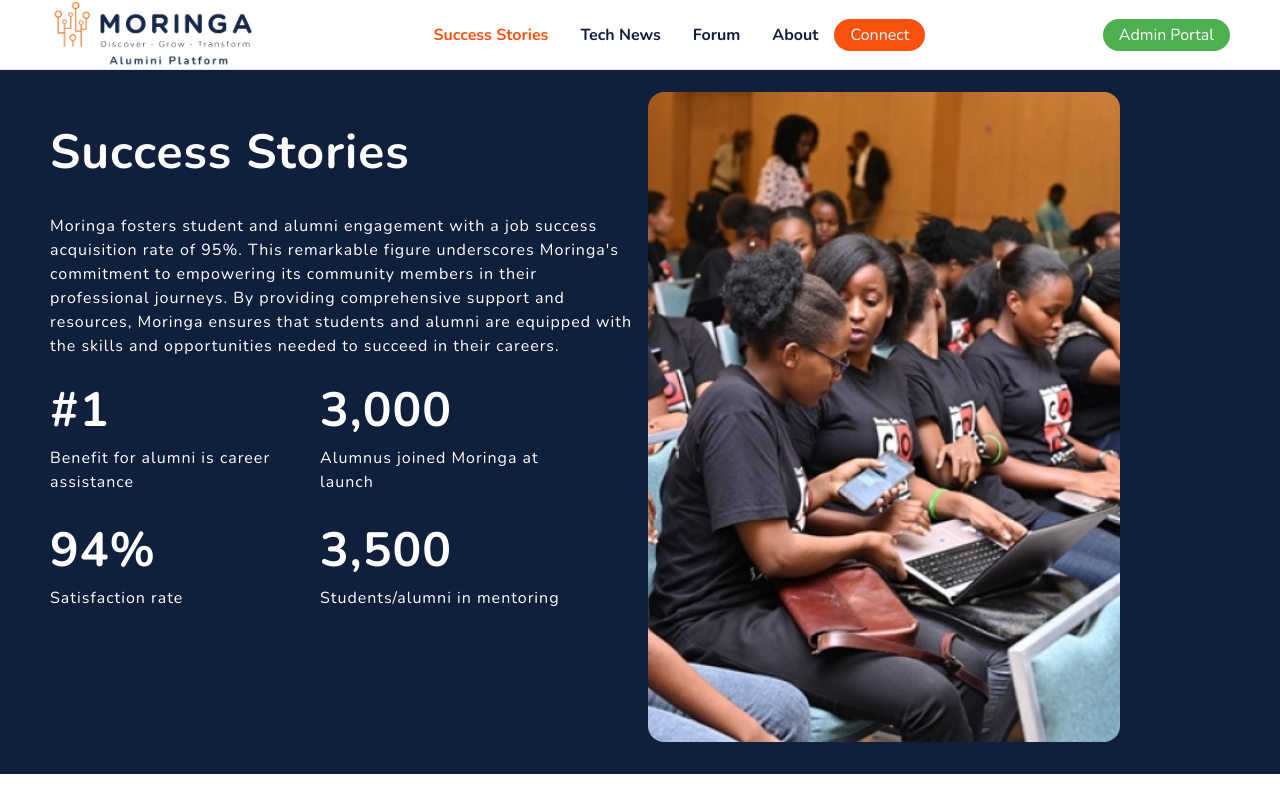
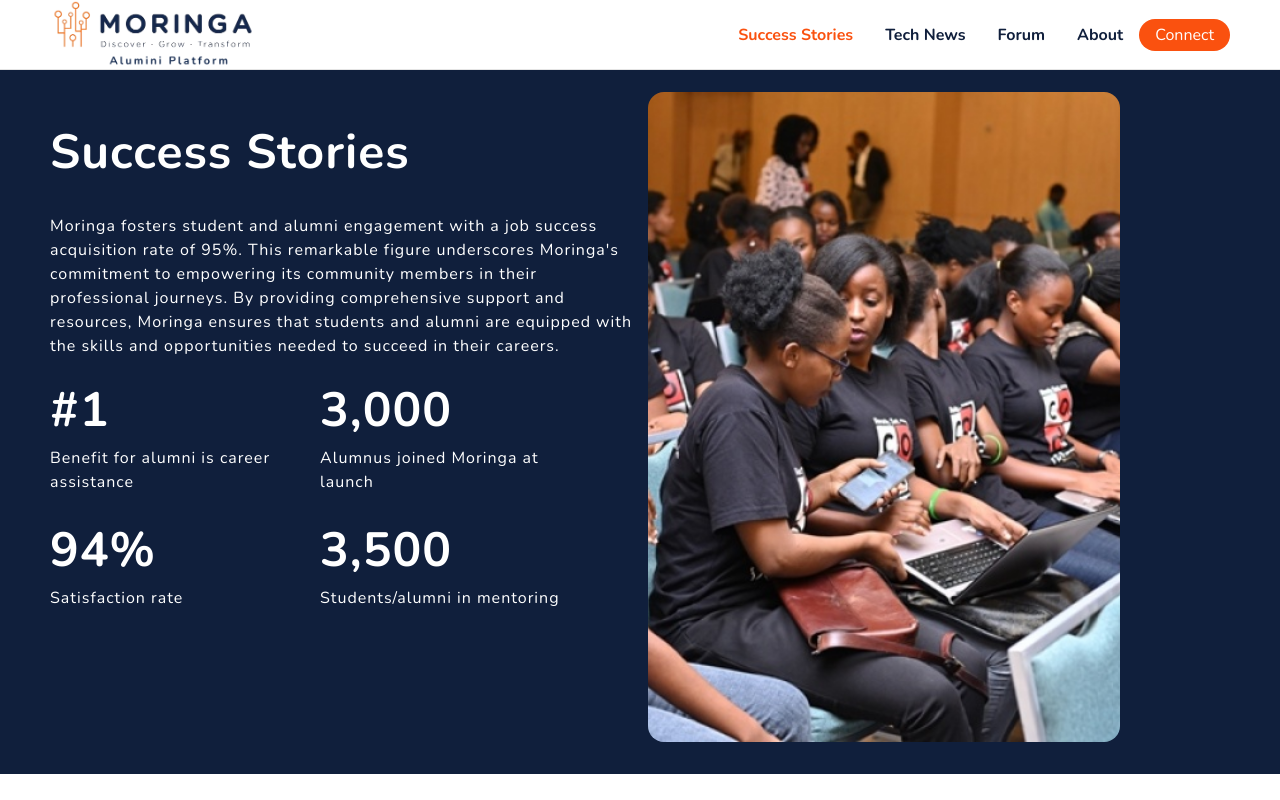
Before and after one commit to itswasabii/map_back, a React (Vite) app in the folder client/: page / in a window 1280 px wide. Shown: the top 800 px of the page. Built offline with nearby package versions, Linux system fonts and the light colour scheme.

Commit message:
fix ongoing

```diff
--- a/client/src/components/Nav.jsx
+++ b/client/src/components/Nav.jsx
@@ -82,18 +82,8 @@
           </Menu>
         </Box>
       </Flex>
-      {/* Admin portal button */}
-      <Box
-        as={Link}
-        bg={"#4CAF50"}
-        p={"4px"}
-        px={4}
-        borderRadius={"3rem"}
-        color={"#fff"}
-        to={"/admin"}
-      >
-        Admin Portal
-      </Box>
+
+
     </Flex>
   );
 }
```
Also changed, not shown: client/src/pages/Signup.jsx (line endings or trailing spaces).
